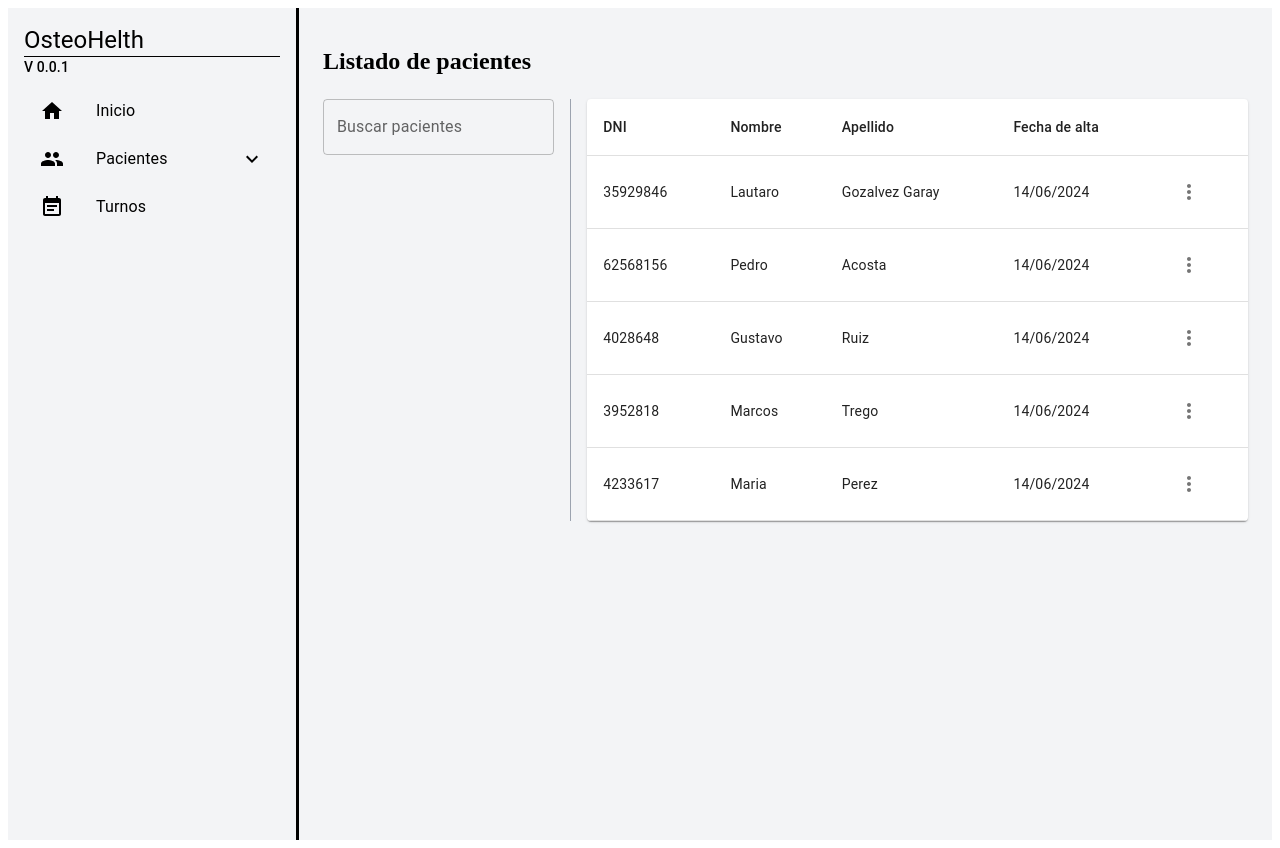
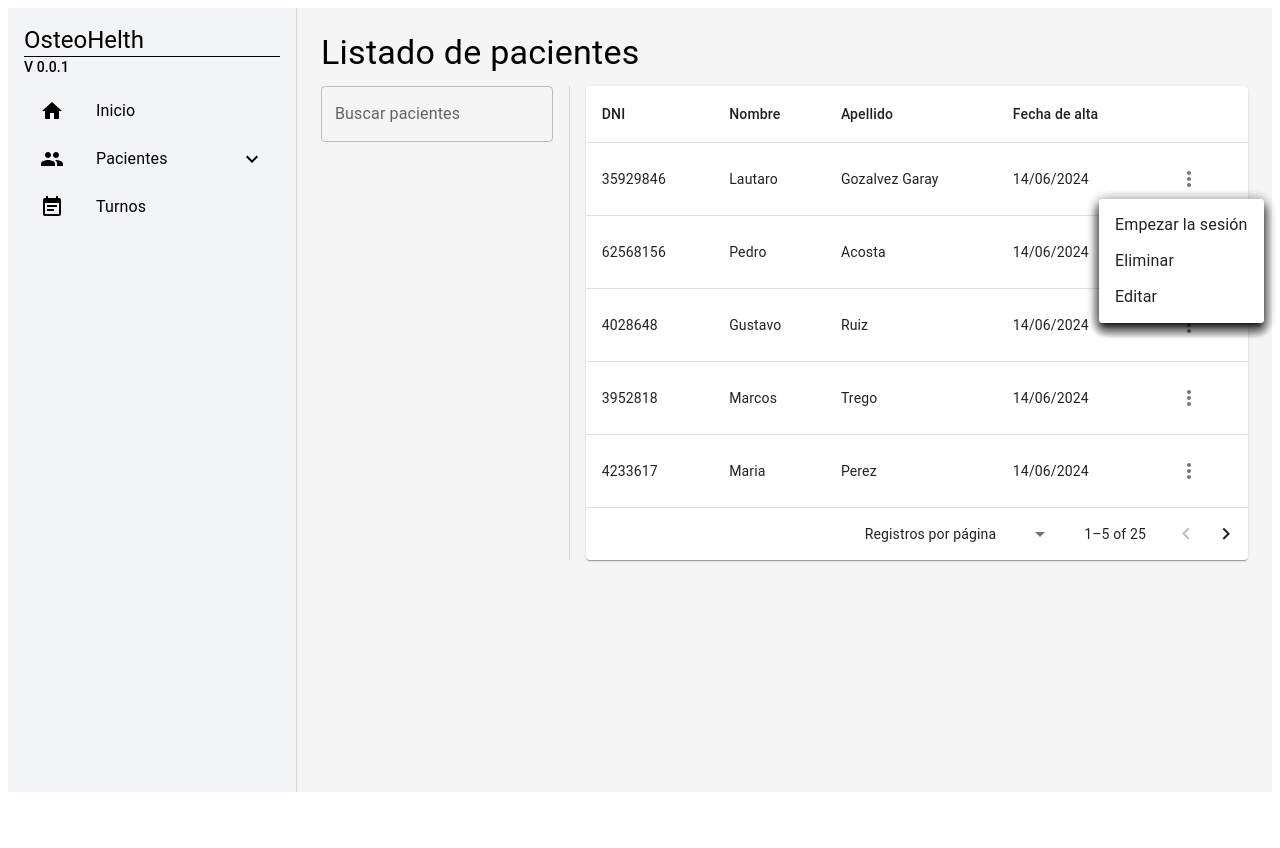
Before and after one commit to joaquinbaccega/Tesis-Frontend, a Next.js app: page /inicio in a window 1280 px wide. Both pictures are taken after a click on the button 1188 px from the left and 192 px from the top of the page. After the commit the page ends 800 px from the top, so only its background shows below. Built offline with nearby package versions, Linux system fonts and the light colour scheme.

Commit message:
Refactor Sidebar component height and add onClick handler to "Inicio" menu item. Implement pagination and delete confirmation in PatientList

```diff
--- /dev/null
+++ b/src/app/components/confirmationDialogs/deletePatientDialog.tsx
@@ -0,0 +1,31 @@
+import React from 'react';
+import { Dialog, DialogActions, DialogContent, DialogContentText, DialogTitle, Button } from '@mui/material';
+
+interface ConfirmDialogProps {
+  open: boolean;
+  title: string;
+  content: string;
+  onConfirm: () => void;
+  onCancel: () => void;
+}
+
+const ConfirmDialog: React.FC<ConfirmDialogProps> = ({ open, title, content, onConfirm, onCancel }) => {
+  return (
+    <Dialog open={open} onClose={onCancel}>
+      <DialogTitle>{title}</DialogTitle>
+      <DialogContent>
+        <DialogContentText>{content}</DialogContentText>
+      </DialogContent>
+      <DialogActions>
+        <Button onClick={onConfirm} color="warning" variant="contained">
+          Sí
+        </Button>
+        <Button onClick={onCancel} sx={{ color: 'black', backgroundColor: 'white' }} variant="contained">
+          No
+        </Button>
+      </DialogActions>
+    </Dialog>
+  );
+};
+
+export default ConfirmDialog;
--- a/src/app/components/sideBar/Sidebar.tsx
+++ b/src/app/components/sideBar/Sidebar.tsx
@@ -30,7 +30,7 @@ const Sidebar = () => {
       style={{
         backgroundColor: "#f3f4f6",
         color: "black",
-        height: "100vh",
+        height: "94vh",
         width: "16rem",
         padding: "1rem",
       }}
@@ -70,7 +70,9 @@ const Sidebar = () => {
             <ListItemIcon>
               <HomeIcon style={{ color: "black" }} />
             </ListItemIcon>
-            <ListItemText primary="Inicio" />
+            <ListItemText primary="Inicio"
+              onClick={() => router.push("/inicio")}
+            />
           </ListItemButton>
         </ListItem>
 
--- a/src/app/inicio/PatientList.tsx
+++ b/src/app/inicio/PatientList.tsx
@@ -1,10 +1,64 @@
-import React from 'react';
-import { Table, TableBody, TableCell, TableContainer, TableHead, TableRow, Paper, IconButton } from '@mui/material';
+import React, { useState } from 'react';
+import {
+  Table,
+  TableBody,
+  TableCell,
+  TableContainer,
+  TableHead,
+  TableRow,
+  Paper,
+  IconButton,
+  Menu,
+  MenuItem,
+  TablePagination
+} from '@mui/material';
 import MoreVertIcon from '@mui/icons-material/MoreVert';
+import ConfirmDialog from '../components/confirmationDialogs/deletePatientDialog';
 
 const PatientList = ({ patients }: any) => {
+  const [anchorEl, setAnchorEl] = useState<null | HTMLElement>(null);
+  const [selectedPatient, setSelectedPatient] = useState<any>(null);
+  const [openDialog, setOpenDialog] = useState(false);
+  const [page, setPage] = useState(0);
+  const [rowsPerPage, setRowsPerPage] = useState(5); // Cantidad de registros por página
+
+  const handleClick = (event: React.MouseEvent<HTMLElement>, patient: Array<any>) => {
+    setAnchorEl(event.currentTarget);
+    setSelectedPatient(patient);
+  };
+
+  const handleCloseMenu = () => {
+    setAnchorEl(null);
+  };
+
+  const handleOpenDialog = () => {
+    setOpenDialog(true);
+    handleCloseMenu();
+  };
+
+  const handleCloseDialog = () => {
+    setOpenDialog(false);
+  };
+
+  const handleConfirmDelete = () => {
+    console.log('Paciente eliminado:', selectedPatient);
+    handleCloseDialog();
+  };
+
+  const handleChangePage = (event: unknown, newPage: number) => {
+    setPage(newPage);
+  };
+
+  const handleChangeRowsPerPage = (event: React.ChangeEvent<HTMLInputElement>) => {
+    setRowsPerPage(parseInt(event.target.value, 10));
+    setPage(0);
+  };
+
+  // Filtrar pacientes según la página actual y la cantidad de registros por página
+  const paginatedPatients = patients.slice(page * rowsPerPage, page * rowsPerPage + rowsPerPage);
+
   return (
-    <TableContainer component={Paper}>
+    <TableContainer component={Paper} sx={{ maxHeight: '80vh', overflowY: 'auto' }}>
       <Table>
         <TableHead>
           <TableRow>
@@ -16,21 +70,49 @@ const PatientList = ({ patients }: any) => {
           </TableRow>
         </TableHead>
         <TableBody>
-          {patients.map((patient:any) => (
+          {paginatedPatients.map((patient: any) => (
             <TableRow key={patient.dni}>
               <TableCell>{patient.dni}</TableCell>
               <TableCell>{patient.nombre}</TableCell>
               <TableCell>{patient.apellido}</TableCell>
               <TableCell>{patient.fecha}</TableCell>
               <TableCell>
-                <IconButton>
+                <IconButton onClick={(event) => handleClick(event, patient)}>
                   <MoreVertIcon />
                 </IconButton>
+                <Menu
+                  anchorEl={anchorEl}
+                  open={Boolean(anchorEl)}
+                  onClose={handleCloseMenu}
+                >
+                  <MenuItem onClick={() => console.log('Empezar la sesión')}>Empezar la sesión</MenuItem>
+                  <MenuItem onClick={handleOpenDialog}>Eliminar</MenuItem>
+                  <MenuItem onClick={() => console.log('Editar')}>Editar</MenuItem>
+                </Menu>
               </TableCell>
             </TableRow>
           ))}
         </TableBody>
       </Table>
+
+      {/* Agregar paginación */}
+      <TablePagination
+        component="div"
+        count={patients.length} // Total de registros
+        page={page}
+        onPageChange={handleChangePage}
+        rowsPerPage={rowsPerPage}
+        onRowsPerPageChange={handleChangeRowsPerPage}
+        labelRowsPerPage="Registros por página"
+      />
+
+      <ConfirmDialog
+        open={openDialog}
+        title="¿Desea eliminar al paciente?"
+        content="Esta acción no se puede deshacer."
+        onConfirm={handleConfirmDelete}
+        onCancel={handleCloseDialog}
+      />
     </TableContainer>
   );
 };
--- a/src/app/inicio/page.tsx
+++ b/src/app/inicio/page.tsx
@@ -1,5 +1,6 @@
-"use client"
+"use client";
 import React, { useState, useMemo } from 'react';
+import { Box, Typography, Divider, Container } from '@mui/material';
 import Sidebar from '../components/sideBar/Sidebar';
 import SearchBar from './SearchBar';
 import PatientList from './PatientList';
@@ -10,13 +11,34 @@ const patientsData = [
   { dni: '4028648', nombre: 'Gustavo', apellido: 'Ruiz', fecha: '14/06/2024' },
   { dni: '3952818', nombre: 'Marcos', apellido: 'Trego', fecha: '14/06/2024' },
   { dni: '4233617', nombre: 'Maria', apellido: 'Perez', fecha: '14/06/2024' },
+  { dni: '36927846', nombre: 'Lucia', apellido: 'Gomez', fecha: '20/07/2024' },
+  { dni: '31568156', nombre: 'Jorge', apellido: 'Martinez', fecha: '11/06/2024' },
+  { dni: '4823648', nombre: 'Ana', apellido: 'Fernandez', fecha: '14/08/2024' },
+  { dni: '3939818', nombre: 'Carla', apellido: 'Lopez', fecha: '02/07/2024' },
+  { dni: '4233698', nombre: 'Marta', apellido: 'Diaz', fecha: '14/06/2024' },
+  { dni: '39929846', nombre: 'Sofia', apellido: 'Herrera', fecha: '10/08/2024' },
+  { dni: '68568156', nombre: 'Ricardo', apellido: 'Benitez', fecha: '30/05/2024' },
+  { dni: '4628648', nombre: 'Miguel', apellido: 'Vargas', fecha: '21/06/2024' },
+  { dni: '3952819', nombre: 'Patricia', apellido: 'Sanchez', fecha: '05/07/2024' },
+  { dni: '4233618', nombre: 'Andrea', apellido: 'Mendez', fecha: '25/06/2024' },
+  { dni: '32929846', nombre: 'Emilio', apellido: 'Gonzalez', fecha: '18/07/2024' },
+  { dni: '63568156', nombre: 'Isabel', apellido: 'Ramos', fecha: '27/06/2024' },
+  { dni: '4328648', nombre: 'Diego', apellido: 'Rojas', fecha: '19/07/2024' },
+  { dni: '3939819', nombre: 'Fernanda', apellido: 'Castro', fecha: '01/08/2024' },
+  { dni: '4233699', nombre: 'Sebastian', apellido: 'Morales', fecha: '09/07/2024' },
+  { dni: '31929846', nombre: 'Laura', apellido: 'Ortiz', fecha: '17/08/2024' },
+  { dni: '62558156', nombre: 'Luis', apellido: 'Silva', fecha: '29/06/2024' },
+  { dni: '4928648', nombre: 'Natalia', apellido: 'Rios', fecha: '06/08/2024' },
+  { dni: '3752818', nombre: 'Daniel', apellido: 'Aguero', fecha: '03/07/2024' },
+  { dni: '4233696', nombre: 'Valentina', apellido: 'Torres', fecha: '12/07/2024' }
 ];
+
 
 const App = () => {
   const [searchTerm, setSearchTerm] = useState('');
 
   // Función para manejar los cambios en la búsqueda
-  const handleSearchChange = (event:any) => {
+  const handleSearchChange = (event: any) => {
     setSearchTerm(event.target.value);
   };
 
@@ -32,29 +54,37 @@ const App = () => {
   }, [searchTerm]);
 
   return (
-    <div style={{ display: 'flex' }}>
+    <Box display="flex">
+      {/* Sidebar */}
       <Sidebar />
-      <div style={{ width: '3px', backgroundColor: 'black' }}></div>
 
-      <div style={{ flex: 1, padding: '1.5rem', backgroundColor: '#f3f4f6' }}>
-        <h1 style={{ fontSize: '1.5rem', marginBottom: '1.5rem' }}>Listado de pacientes</h1>
+      {/* Contenedor principal */}
+      <Box display="flex" flex={1} bgcolor="grey.100">
+        <Divider orientation="vertical" flexItem />
+
+        <Container sx={{ padding: '24px' }}>
+          <Typography variant="h4" gutterBottom>
+            Listado de pacientes
+          </Typography>
+
           {/* Layout principal */}
-        <div style={{ display: 'flex', gap: '1rem' }}>
+          <Box display="flex" gap="16px">
             {/* Barra de búsqueda */}
-          <div style={{ flexShrink: 0, width: '25%' }}>
+            <Box flexShrink={0} width="25%">
               <SearchBar searchTerm={searchTerm} onSearchChange={handleSearchChange} />
-          </div>
+            </Box>
 
             {/* Barra divisoria */}
-          <div style={{ width: '1px', backgroundColor: '#9ca3af' }}></div>
+            <Divider orientation="vertical" flexItem />
 
             {/* Tabla de pacientes */}
-          <div style={{ flex: 1 }}>
+            <Box flex={1}>
               <PatientList patients={filteredPatients} />
-          </div>
-        </div>
-      </div>
-    </div>
+            </Box>
+          </Box>
+        </Container>
+      </Box>
+    </Box>
   );
 };
 
--- a/src/app/registerUser/page.tsx
+++ b/src/app/registerUser/page.tsx
@@ -7,7 +7,7 @@ import Sidebar from '../components/sideBar/Sidebar';
 
 const PatientInformation = () => {
   return (
-    <Box sx={{ display: 'flex' }}>
+    <Box sx={{ display: 'flex', backgroundColor: '#f5f5f5' }}>
       {/* Barra lateral */}
       <Sidebar />
 
```
Lines whose indentation alone changed are shown as unchanged.
